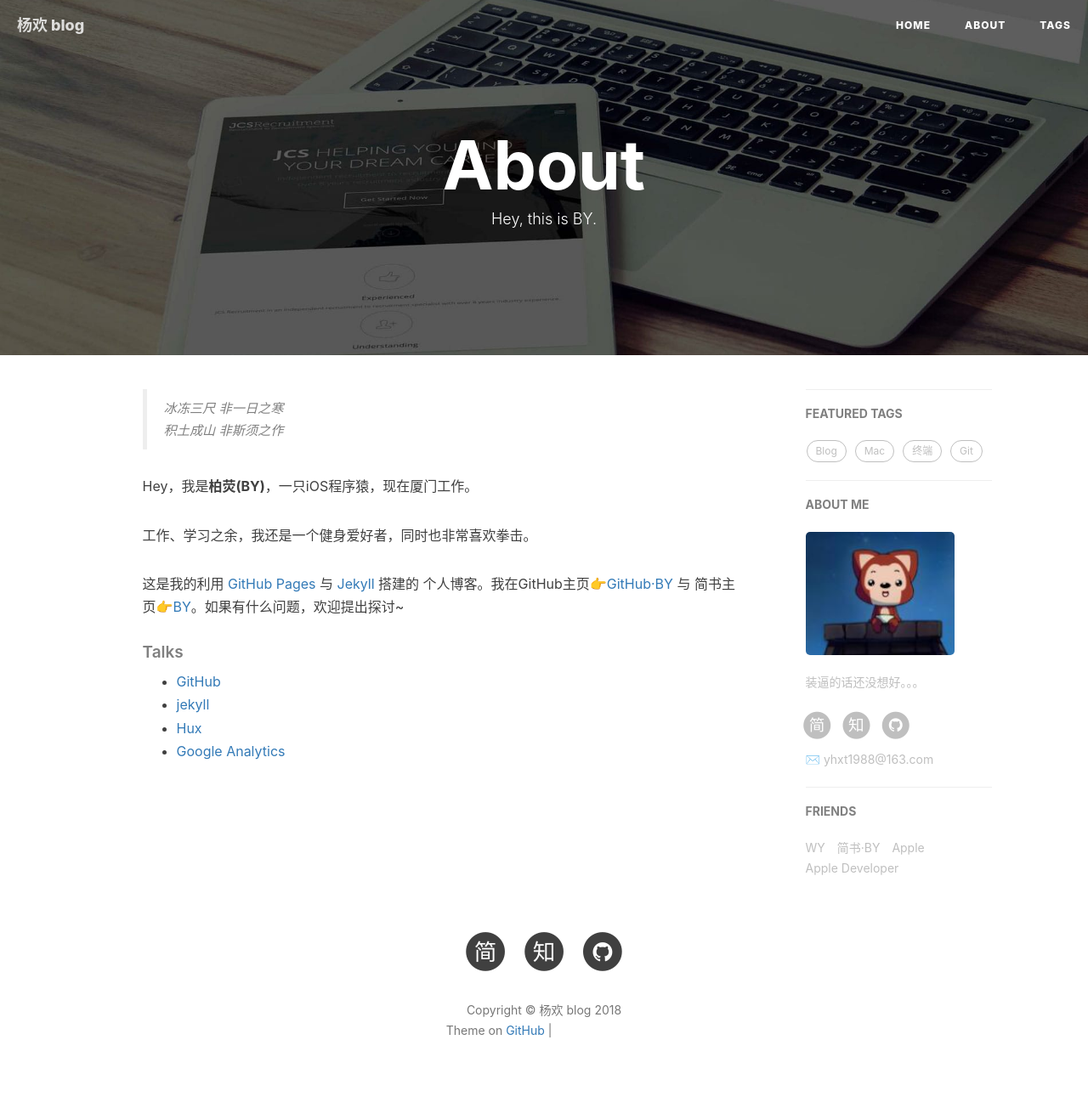
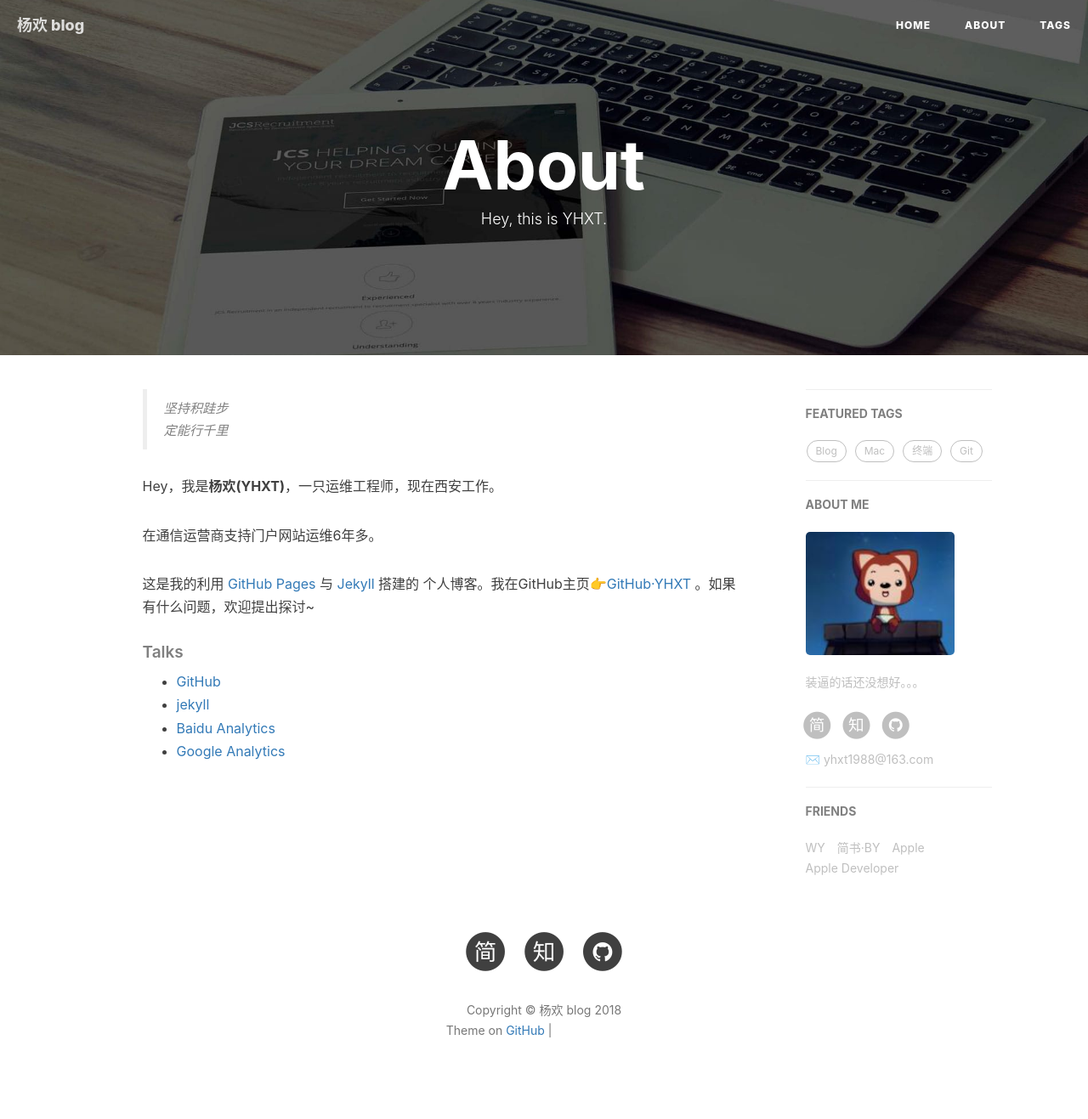
Before and after one commit to yhxt/yhxt.github.io, a Jekyll site: the page built from about.html, in a window 1280 px wide. Shown: the whole page at 85% size. Built offline with Jekyll 4.4.1, drawn with Linux system fonts in a browser that asks for light colours; nearby versions of some CDN libraries; comment, search, counter and statistics services are not loaded; grey boxes are pictures that could not be loaded.

Commit message:
yhxt
update

```diff
--- a/about.html
+++ b/about.html
@@ -1,7 +1,7 @@
 ---
 layout: page
 title: "About"
-description: "Hey, this is BY."
+description: "Hey, this is YHXT."
 header-img: "img/post-bg-rwd.jpg"
 ---
 
@@ -15,14 +15,14 @@ header-img: "img/post-bg-rwd.jpg"
 <div class="zh post-container">
 
     <!--copied from markdown -->
-    <blockquote><p>冰冻三尺 非一日之寒<br>
-    积土成山 非斯须之作</p></blockquote>
+    <blockquote><p>坚持积跬步<br>
+    定能行千里</p></blockquote>
 
-    <p>Hey，我是<strong>柏荧(BY)</strong>，一只iOS程序猿，现在厦门工作。</p>
+    <p>Hey，我是<strong>杨欢(YHXT)</strong>，一只运维工程师，现在西安工作。</p>
 
-    <p>工作、学习之余，我还是一个健身爱好者，同时也非常喜欢拳击。</p>
+    <p>在通信运营商支持门户网站运维6年多。</p>
 
-    <p>这是我的利用 <a href="https://pages.github.com/">GitHub Pages</a> 与 <a href="http://jekyll.com.cn/">Jekyll</a> 搭建的 个人博客。我在GitHub主页<a href="https://github.com/qiubaiying">👉GitHub·BY</a> 与 简书主页<a href="https://http://www.jianshu.com/u/e71990ada2fd">👉BY</a>。如果有什么问题，欢迎提出探讨~</p>
+    <p>这是我的利用 <a href="https://pages.github.com/">GitHub Pages</a> 与 <a href="http://jekyll.com.cn/">Jekyll</a> 搭建的 个人博客。我在GitHub主页<a href="https://github.com/yhxt">👉GitHub·YHXT</a> 。如果有什么问题，欢迎提出探讨~</p>
 
     <p></p>
 
@@ -31,7 +31,7 @@ header-img: "img/post-bg-rwd.jpg"
     <ul>
         <li><a href="https://github.com">GitHub</a></li>
         <li><a href="http://jekyll.com.cn/">jekyll</a></li>
-        <li><a href="http://huangxuan.me/">Hux</a></li>
+        <li><a href="https://tongji.baidu.com/web/welcome/login">Baidu Analytics</a></li>
         <li><a href="https://analytics.google.com/analytics">Google Analytics</a></li>
     </ul>
 </div>
--- a/index.html
+++ b/index.html
@@ -1,6 +1,6 @@
 ---
 layout: page
-description: "Thinking will not overcome fear but action will."
+description: "坚持积跬步，定能行千里."
 ---
 
 {% for post in paginator.posts %}
```
